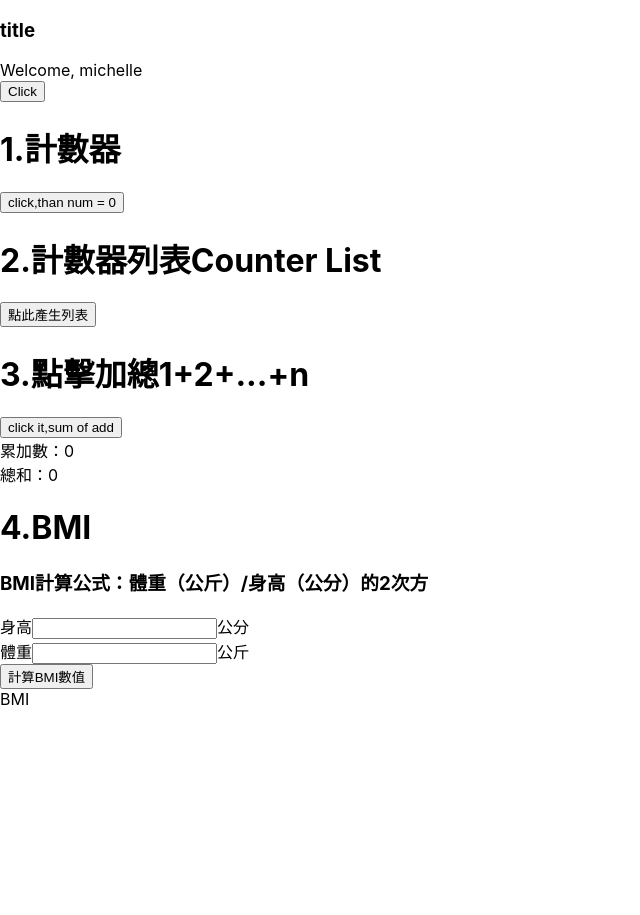
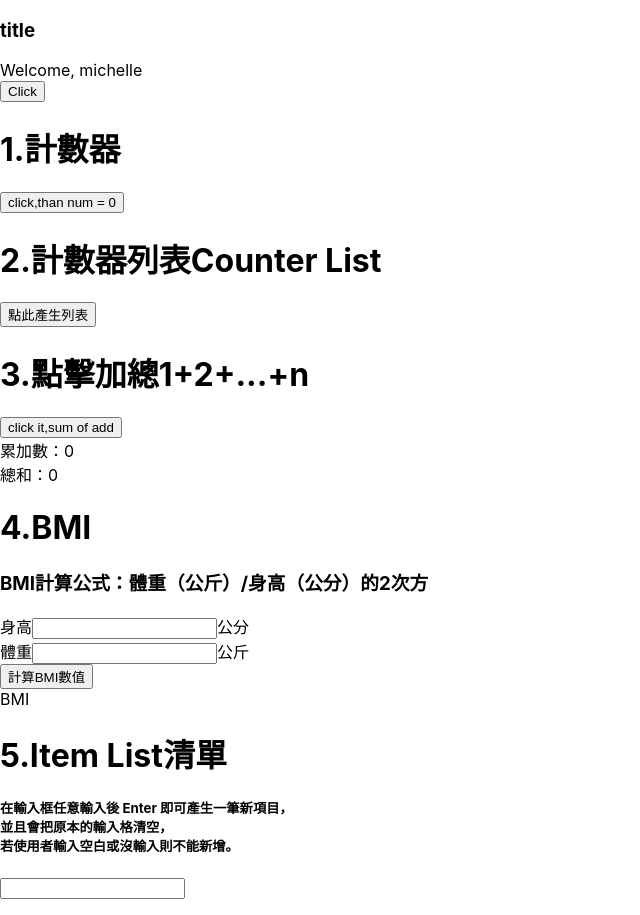
Before and after one commit to michelle3356/review-react, a React (Create React App) app: page / in a window 1280 px wide. Shown: the whole page, without its empty margins (0-640 px from the left). Before the commit the page ends 800 px from the top, so only its background shows below. Built offline with nearby package versions, Linux system fonts and the light colour scheme.

Commit message:
H5ItemList

```diff
--- a/src/H4BMI.js
+++ b/src/H4BMI.js
@@ -20,8 +20,6 @@ class H4BMI extends React.Component{
   }
 
   handleClick = () => {
-    console.log(this.state.height)
-    console.log(this.state.weight)
     const bmiValue = this.state.weight / ((this.state.height/100)*(this.state.height/100))
     this.setState({
       bmi: bmiValue
--- /dev/null
+++ b/src/H5ItemList.js
@@ -0,0 +1,54 @@
+import React from 'react';
+
+class H5ItemList extends React.Component{
+  constructor(){
+    super();
+    this.state={
+      text: '',
+      list:[]
+    }
+  }
+
+  handleSubmit = (e) => {
+    e.preventDefault();
+    const list = this.state.list;
+    list.push(this.state.text);
+    this.setState({
+      text: '',
+      list: list
+    })
+  }
+
+  handleChange = (e) => {
+    this.setState({
+      text: e.target.value
+    })
+  }
+
+  render(){
+    return(
+      <div>
+        <h1>5.Item List清單</h1>
+        <h5>
+        在輸入框任意輸入後 Enter 即可產生一筆新項目，<br />
+        並且會把原本的輸入格清空，<br />
+        若使用者輸入空白或沒輸入則不能新增。<br />
+        </h5>
+        <form onSubmit={this.handleSubmit}>
+          <input
+          type="text"
+          value={this.state.text}
+          onChange={this.handleChange} />
+
+          <ul>
+            {this.state.list.map(item=>
+              <li key={item.index}>{item}</li>
+            )}
+          </ul>
+        </form>
+      </div>
+    )
+  }
+}
+
+export default H5ItemList;
--- a/src/index.js
+++ b/src/index.js
@@ -6,6 +6,7 @@ import H1Counter from './H1Counter';
 import H2CounterList from './H2CounterList';
 import H3CounterSum from './H3CounterSum';
 import H4BMI from './H4BMI';
+import H5ItemList from './H5ItemList';
 import * as serviceWorker from './serviceWorker';
 
 ReactDOM.render(
@@ -15,6 +16,7 @@ ReactDOM.render(
     <H2CounterList />
     <H3CounterSum />
     <H4BMI />
+    <H5ItemList />
   </React.StrictMode>,
   document.getElementById('root')
 );
```
